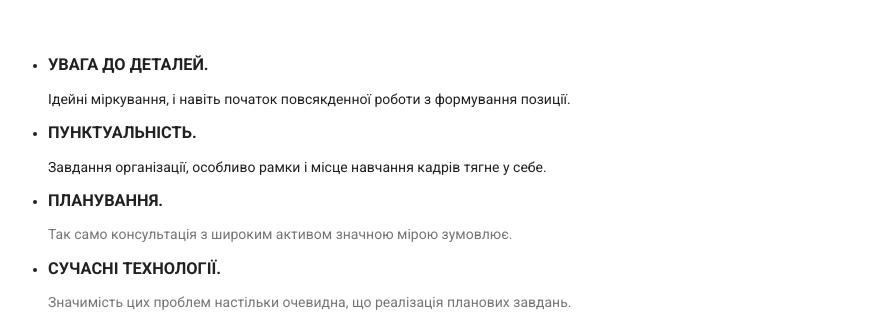
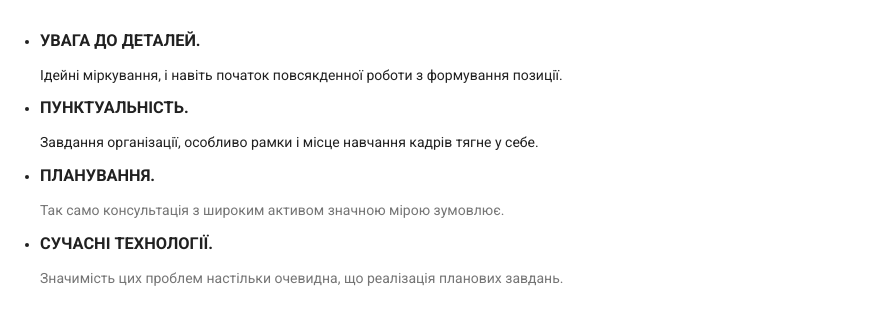
Before and after one commit to MaximeMas884/web-studio, a plain HTML site: page index.html in a window 1280 px wide. Shown: the part 168-483 px from the top of the page, without its empty margins (0-887 px from the left). Drawn offline with nearby package versions, Linux system fonts and the light colour scheme; files whose address does not match are found by name.

Commit message:
added normalizer

```diff
--- a/index.html
+++ b/index.html
@@ -7,10 +7,11 @@
     <title>Document</title>
     <link rel="preconnect" href="https://fonts.googleapis.com">
     <link rel="preconnect" href="https://fonts.gstatic.com" crossorigin>
-    <link
-        href="https://fonts.googleapis.com/css2?family=Roboto:ital,wght@0,100;0,300;0,400;0,500;0,700;0,900;1,100;1,300;1,400;1,500;1,700;1,900&display=swap"
-        rel="stylesheet">
+    <link  href="https://fonts.googleapis.com/css2?family=Roboto:ital,wght@0,100;0,300;0,400;0,500;0,700;0,900;1,100;1,300;1,400;1,500;1,700;1,900&display=swap"
+      rel="stylesheet">
+      <link rel="stylesheet" href="https://necolas.github.io/normalize.css/8.0.1/normalize.css">
         <link rel="stylesheet" href="style.css">
+
 </head>
 
 <body>
```
